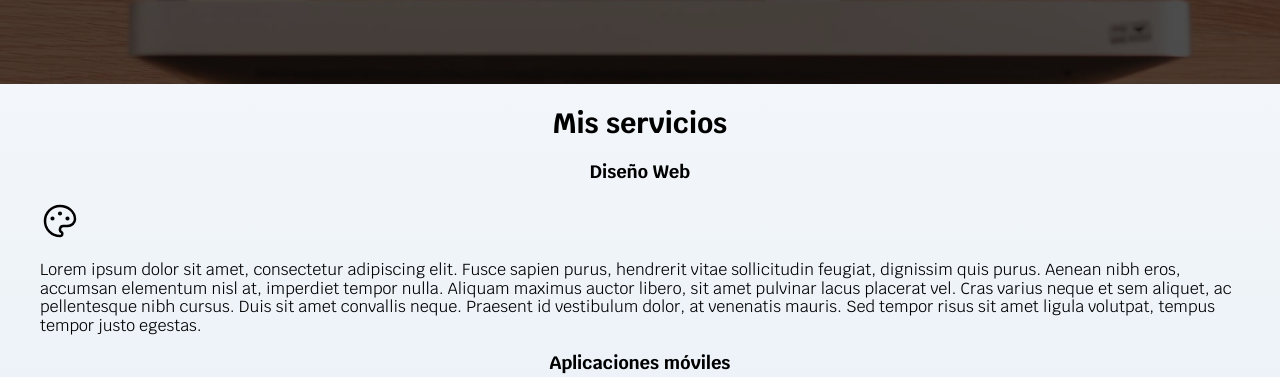
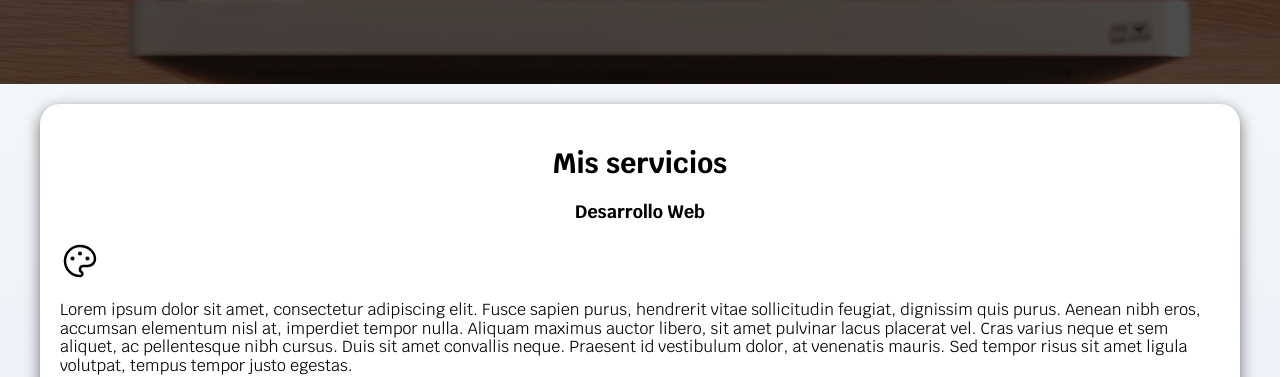
Before and after one commit to ExequielHordt/MyFreelanceSite_Example, a plain HTML site: page index.html in a window 1280 px wide. Shown: the part 504-881 px from the top of the page. Drawn offline with Linux system fonts and the light colour scheme.

Commit message:
I add a class in the main tag called "shadow".

```diff
--- a/index.html
+++ b/index.html
@@ -49,12 +49,12 @@
         </div> <!-- .content-hero (End Class)-->
     </section>
 
-<main class="container">
+<main class="container shadow">
 
     <h2>Mis servicios</h2>
 
     <section>
-    <h3>Diseño Web</h3>
+    <h3>Desarrollo Web</h3>
 
     <svg xmlns="http://www.w3.org/2000/svg" class="icon icon-tabler icon-tabler-palette" width="40" height="40" viewBox="0 0 24 24" stroke-width="1.5" stroke="#000000" fill="none" stroke-linecap="round" stroke-linejoin="round">
         <path stroke="none" d="M0 0h24v24H0z" fill="none"></path>
```
